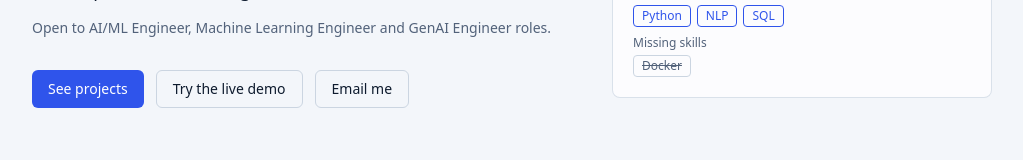
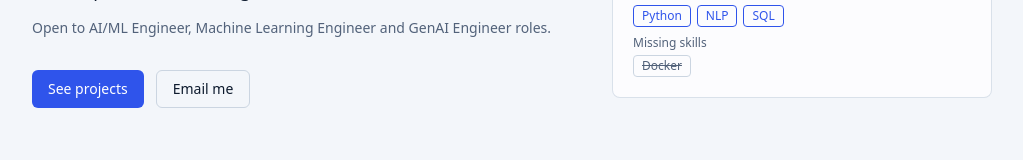
Before and after one commit to kiransree2002/Kiran-Portfolio, a Next.js app: page / in a window 1280 px wide. Shown: the part 322-482 px from the top of the page, without its empty margins (128-1151 px from the left). Built offline with nearby package versions, Linux system fonts and the light colour scheme.

Commit message:
Remove hero live demo button

```diff
--- a/components/Hero.jsx
+++ b/components/Hero.jsx
@@ -43,7 +43,6 @@ export default function Hero() {
         <p className="muted mt-3 max-w-xl text-sm">{profile.seeking}</p>
         <div className="mt-8 flex flex-wrap gap-3">
           <a href="#projects" className="btn btn-primary">See projects</a>
-          <a href={profile.liveDemo} target="_blank" rel="noreferrer" className="btn btn-ghost">Try the live demo</a>
           <a href={`mailto:${profile.email}`} className="btn btn-ghost">Email me</a>
         </div>
       </div>
```
